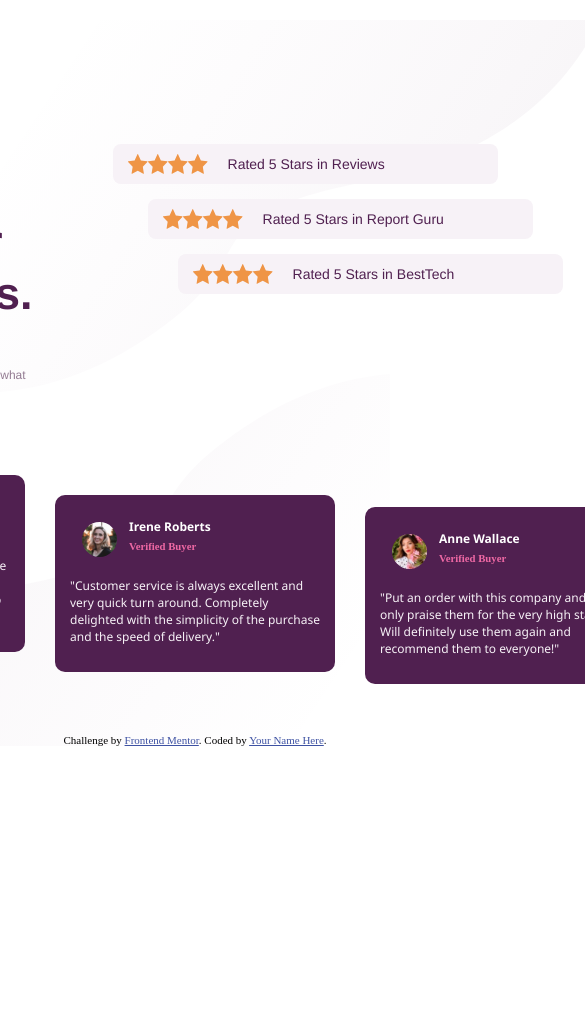
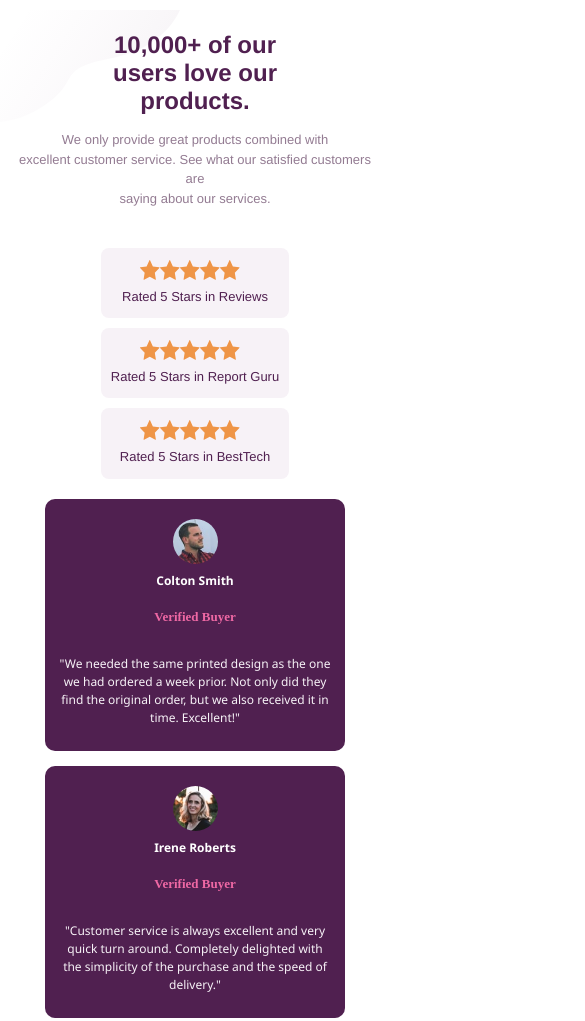
Before and after one commit to JERHADIA/social-proof, a plain HTML site: page index.html in a window 390 px wide. Shown: the top 1021 px of the page, 585 px wide, since content can reach past the window. Before the commit the page ends 844 px from the top, so only its background shows below. Drawn offline with Linux system fonts and the light colour scheme.

Commit message:
Add files via upload

```diff
--- a/index.html
+++ b/index.html
@@ -15,176 +15,8 @@
     <title>Frontend Mentor | Social proof section</title>
 
     <!-- Feel free to remove these styles or customise in your own stylesheet 👍 -->
-    <style>
-      .attribution {
-        font-size: 11px;
-        text-align: center;
-      }
-      .attribution a {
-        color: hsl(228, 45%, 44%);
-      }
+     <link rel="stylesheet" href="style.css">
 
-      body{
-        margin: 0;
-        padding: 0;
-        position: relative;  /* makes sure absolutely-positioned images stay inside */
-       /* min-height: 100vh; */
-        overflow-x: hidden;
-      }
-      .bg-top {
-      position: absolute;
-      margin-top: 0;
-     left: 0;
-     width: 600px;  /* adjust size */
-     z-index: -1;   /* send behind content */
-     }
-
-     /* Bottom image (right) */
-     .bg-bottom {
-      position: absolute;
-      bottom: 0;
-      right: 0;
-     width: 600px;  /* adjust size */
-     z-index: -1;
-     }
-
-
-
-      .container{
-        margin: 20px;
-        padding: 10px;
-        display: flex;
-        flex-direction: column;
-        justify-content: center;
-        align-items: center;
-        /* background-color: blue; */
-      }
-
-      .content1{
-        display: flex;
-        justify-content: center;
-        align-items: center;
-        gap: 80px;
-      }
-
-      h1{
-        font-size: 45px;
-        font-family: 'Franklin Gothic Medium', 'Arial Narrow', Arial, sans-serif;
-        color: hsl(300, 43%, 22%) ;
-      }
-
-      .content1 p{
-        font-size: 12px;
-        font-family:'Franklin Gothic Medium', 'Arial Narrow', Arial, sans-serif;;
-        color: hsl(303, 10%, 53%);
-        margin-top: -10px;
-
-      }
-
-      .feature2  div{
-         display: flex;              /* keep stars + text in one line */
-       align-items: center;        /* vertically center stars with text */
-        padding: 10px 15px;
-        margin-bottom: 15px;
-        border-radius: 8px;
-        width: 355px;
-      }
-
-      .one .stars, .two .stars, .three .stars{
-
-       display: inline-block;
-        width: 80px;   /* 5 stars width */
-       height: 20px;   /* star height */
-       background: url("./images/icon-star.svg") repeat-x;
-       background-size: 20px 20px; /* size of one star */
-       margin-right: 20px;
-     }
-
-     .one, .two, .three{
-       background-color:  hsl(300, 24%, 96%);
-       padding: 15px;
-       border-radius: 10px;
-     }
-
-     .one .text, .two .text, .three .text{
-      color: hsl(300, 43%, 22%);
-      font-size: 14px;
-      font-family: 'Franklin Gothic Medium', 'Arial Narrow', Arial, sans-serif;
-
-     }
-
-     .one {
-      margin-left: 0;   /* first one stays at start */
-     }
-
-     .two {
-     margin-left: 35px; /* shifted a bit */
-     }
-
-     .three {
-     margin-left: 65px; /* shifted more */
-     }
-
-     .content2{
-      display: flex;
-      justify-content: center;
-      align-items: center;
-      gap: 30px;
-       margin: 20px;
-
-      /* background-color: blue; */
-     }
-
-     .item1, .item2, .item3{
-      background-color:hsl(300, 43%, 22%) ;
-      border-radius: 10px;
-      display: block;
-      color:  hsl(0, 0%, 100%);
-      padding: 15px;
-      width: 250px;
-
-     }
-
-     .item1 img, .item2 img, .item3 img{
-      margin: 12px;
-      border-radius: 50%;
-      width: 35px;
-      height:35px;
-      float: left;
-      justify-content: center;
-      align-items: center;
-     }
-     .item1 h6, .item2 h6, .item3 h6{
-      color: hsl(333, 80%, 67%) ;
-      margin-top: -15px;
-     }
-
-     .item1 h5, .item2 h5, .item3 h5{
-      margin-top: 8px;
-      font-size: 12px;
-      font-family: 'Segoe UI', Tahoma, Geneva, Verdana, sans-serif;
-     }
-
-
-     .item1 p, .item2 p, .item3 p{
-      font-size: 12px;
-      font-family:'Segoe UI', Tahoma, Geneva, Verdana, sans-serif;
-      color:  hsl(300, 24%, 96%);
-     }
-
-     .item1{
-      margin-top: 0;
-      }
-
-      .item2{
-       margin-top: 40px;
-     }
-
-      .item3{
-      margin-top: 65px;
-      }
-
-    </style>
   </head>
   <body>
    <img src="./images/bg-pattern-top-desktop.svg" class="bg-top">
--- /dev/null
+++ b/style.css
@@ -0,0 +1,341 @@
+ .attribution {
+        font-size: 11px;
+        text-align: center;
+      }
+      .attribution a {
+        color: hsl(228, 45%, 44%);
+      }
+
+      body{
+        margin: 0;
+        padding: 0;
+        position: relative;  /* makes sure absolutely-positioned images stay inside */
+       /* min-height: 100vh; */
+        overflow-x: hidden;
+      }
+      .bg-top {
+      position: absolute;
+      margin-top: 0;
+     left: 0;
+     width: 600px;  /* adjust size */
+     z-index: -1;   /* send behind content */
+     }
+
+     /* Bottom image (right) */
+     .bg-bottom {
+      position: absolute;
+      bottom: 0;
+      right: 0;
+     width: 600px;  /* adjust size */
+     z-index: -1;
+     }
+
+
+
+      .container{
+        margin: 20px;
+        padding: 10px;
+        display: flex;
+        flex-direction: column;
+        justify-content: center;
+        align-items: center;
+        /* background-color: blue; */
+      }
+
+      .content1{
+        display: flex;
+        justify-content: center;
+        align-items: center;
+        gap: 80px;
+      }
+
+      h1{
+        font-size: 45px;
+        font-family: 'Franklin Gothic Medium', 'Arial Narrow', Arial, sans-serif;
+        color: hsl(300, 43%, 22%) ;
+      }
+
+      .content1 p{
+        font-size: 12px;
+        font-family:'Franklin Gothic Medium', 'Arial Narrow', Arial, sans-serif;;
+        color: hsl(303, 10%, 53%);
+        margin-top: -10px;
+
+      }
+
+      .feature2  div{
+         display: flex;              /* keep stars + text in one line */
+       align-items: center;        /* vertically center stars with text */
+        padding: 10px 15px;
+        margin-bottom: 15px;
+        border-radius: 8px;
+        width: 355px;
+      }
+
+      .one .stars, .two .stars, .three .stars{
+
+       display: inline-block;
+        width: 80px;   /* 5 stars width */
+       height: 20px;   /* star height */
+       background: url("./images/icon-star.svg") repeat-x;
+       background-size: 20px 20px; /* size of one star */
+       margin-right: 20px;
+     }
+
+     .one, .two, .three{
+       background-color:  hsl(300, 24%, 96%);
+       padding: 15px;
+       border-radius: 10px;
+     }
+
+     .one .text, .two .text, .three .text{
+      color: hsl(300, 43%, 22%);
+      font-size: 14px;
+      font-family: 'Franklin Gothic Medium', 'Arial Narrow', Arial, sans-serif;
+
+     }
+
+     .one {
+      margin-left: 0;   /* first one stays at start */
+     }
+
+     .two {
+     margin-left: 35px; /* shifted a bit */
+     }
+
+     .three {
+     margin-left: 65px; /* shifted more */
+     }
+
+     .content2{
+      display: flex;
+      justify-content: center;
+      align-items: center;
+      gap: 30px;
+       margin: 20px;
+
+      /* background-color: blue; */
+     }
+
+     .item1, .item2, .item3{
+      background-color:hsl(300, 43%, 22%) ;
+      border-radius: 10px;
+      display: block;
+      color:  hsl(0, 0%, 100%);
+      padding: 15px;
+      width: 250px;
+
+     }
+
+     .item1 img, .item2 img, .item3 img{
+      margin: 12px;
+      border-radius: 50%;
+      width: 35px;
+      height:35px;
+      float: left;
+      justify-content: center;
+      align-items: center;
+     }
+     .item1 h6, .item2 h6, .item3 h6{
+      color: hsl(333, 80%, 67%) ;
+      margin-top: -15px;
+     }
+
+     .item1 h5, .item2 h5, .item3 h5{
+      margin-top: 8px;
+      font-size: 12px;
+      font-family: 'Segoe UI', Tahoma, Geneva, Verdana, sans-serif;
+     }
+
+
+     .item1 p, .item2 p, .item3 p{
+      font-size: 12px;
+      font-family:'Segoe UI', Tahoma, Geneva, Verdana, sans-serif;
+      color:  hsl(300, 24%, 96%);
+     }
+
+     .item1{
+      margin-top: 0;
+      }
+
+      .item2{
+       margin-top: 40px;
+     }
+
+      .item3{
+      margin-top: 65px;
+      }
+
+      /* ====== RESPONSIVE DESIGN ====== */
+
+      /* ====== TABLET (max-width: 768px) ====== */
+      @media (max-width: 768px) {
+
+        .bg-top, .bg-bottom {
+          width: 300px;  /* reduce background image size */
+        }
+
+        .container {
+          margin: 15px;
+          padding: 8px;
+        }
+
+        .content1 {
+          flex-direction: column;
+          gap: 30px;
+          text-align: center;
+        }
+
+        h1 {
+          font-size: 32px;  /* reduce heading size */
+        }
+
+        .content1 p {
+          font-size: 14px;
+          margin-bottom: 20px;
+        }
+
+        .feature2 div {
+          width: 100%;
+          max-width: 355px;
+          flex-direction: column;
+          justify-content: center;
+        }
+
+        .one, .two, .three {
+          margin-left: 0 !important;  /* remove staggered effect */
+          margin-bottom: 15px;
+        }
+
+        .content2 {
+          flex-direction: column;
+          gap: 20px;
+          margin: 15px;
+        }
+
+        .item1, .item2, .item3 {
+          width: 100%;
+          max-width: 300px;
+          margin-top: 0 !important;  /* remove staggered effect */
+          margin-left: auto;
+          margin-right: auto;
+        }
+
+        .item1 img, .item2 img, .item3 img {
+          margin: 10px;
+          width: 40px;
+          height: 40px;
+        }
+
+        .item1 h5, .item2 h5, .item3 h5 {
+          font-size: 11px;
+        }
+
+        .item1 p, .item2 p, .item3 p {
+          font-size: 11px;
+        }
+
+      }
+
+      /* ====== MOBILE (max-width: 480px) ====== */
+      @media (max-width: 480px) {
+
+        .bg-top {
+          width: 180px;
+        }
+
+        .bg-bottom {
+          width: 180px;
+        }
+
+        body {
+          overflow-x: hidden;
+        }
+
+        .container {
+          margin: 10px;
+          padding: 5px;
+        }
+
+        .content1 {
+          gap: 20px;
+        }
+
+        h1 {
+          font-size: 24px;  /* mobile-friendly heading */
+          margin-bottom: 15px;
+        }
+
+        .content1 p {
+          font-size: 13px;
+          line-height: 1.5;
+          margin-top: 0;
+        }
+
+        .feature2 div {
+          width: 100%;
+          padding: 12px 10px;
+          margin-bottom: 10px;
+          flex-wrap: wrap;
+        }
+
+        .one .stars, .two .stars, .three .stars {
+          width: 100px;
+          height: 20px;
+          margin-right: 10px;
+          margin-bottom: 8px;
+        }
+
+        .one, .two, .three {
+          padding: 12px;
+          margin-bottom: 10px;
+          width: 100%;
+          box-sizing: border-box;
+        }
+
+        .one .text, .two .text, .three .text {
+          font-size: 13px;
+          line-height: 1.4;
+        }
+
+        .content2 {
+          gap: 15px;
+          margin: 10px;
+        }
+
+        .item1, .item2, .item3 {
+          width: 100%;
+          padding: 12px;
+          box-sizing: border-box;
+          text-align: center;
+        }
+
+        .item1 img, .item2 img, .item3 img {
+          float: none;
+          margin: 8px auto;
+          display: block;
+          width: 45px;
+          height: 45px;
+        }
+
+        .item1 h6, .item2 h6, .item3 h6 {
+          margin-top: 8px;
+          font-size: 13px;
+        }
+
+        .item1 h5, .item2 h5, .item3 h5 {
+          margin-top: 5px;
+          font-size: 12px;
+        }
+
+        .item1 p, .item2 p, .item3 p {
+          font-size: 12px;
+          line-height: 1.5;
+        }
+
+        .attribution {
+          font-size: 10px;
+          padding: 10px;
+        }
+
+      }
```
